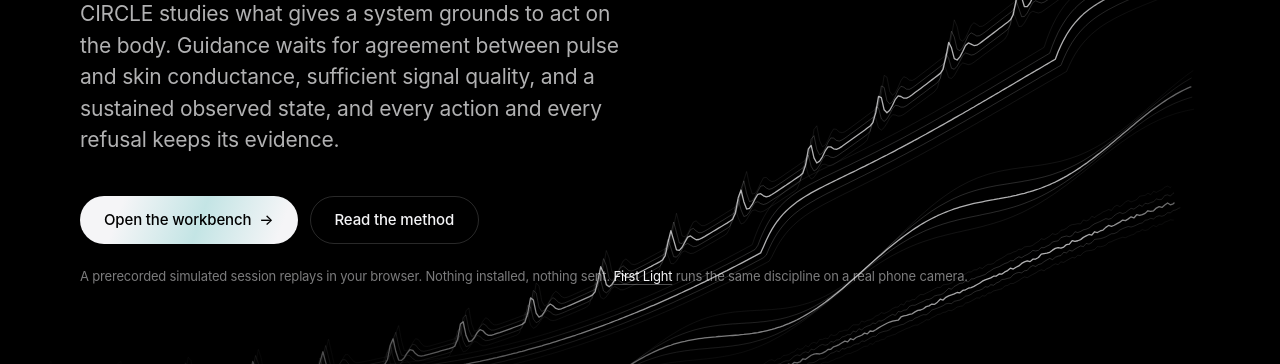
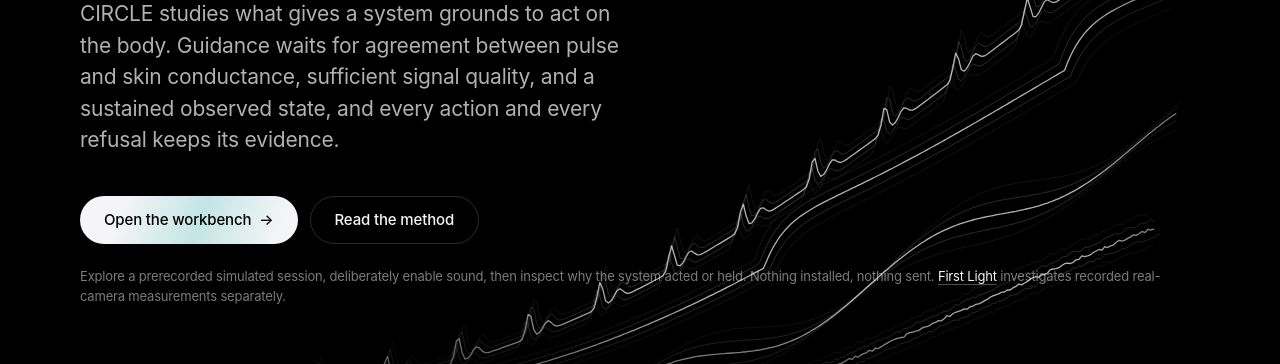
Before and after one commit to topherchris420/circle, a plain HTML site: page site/index.html in a window 1280 px wide. Shown: the part 436-800 px from the top of the page. Drawn offline with Linux system fonts and the light colour scheme; files whose address does not match are found by name.

Commit message:
Experience: clarify exploration, agency, and discovery (#32)
* Clarify the first meaningful experience action

* Document a project-specific StoryStack experience contract

* Explain the project-specific explore-influence-discover loop

```diff
--- a/site/index.html
+++ b/site/index.html
@@ -79,8 +79,8 @@
           <a class="btn btn-shimmer" href="workbench.html"><span>Open the workbench <i aria-hidden="true">→</i></span></a>
           <a class="btn btn-ghost" href="#method">Read the method</a>
         </div>
-        <p class="hero-note reveal">A prerecorded simulated session replays in your browser. Nothing installed, nothing sent.
-          <a href="first-light.html">First Light</a> runs the same discipline on a real phone camera.</p>
+        <p class="hero-note reveal">Explore a prerecorded simulated session, deliberately enable sound, then inspect why the system acted or held. Nothing installed, nothing sent.
+          <a href="first-light.html">First Light</a> investigates recorded real-camera measurements separately.</p>
       </div>
       <ul class="hero-legend" aria-hidden="true">
         <li><b>PPG</b> optical pulse</li>
```
Also changed, not shown: 2 other files.
